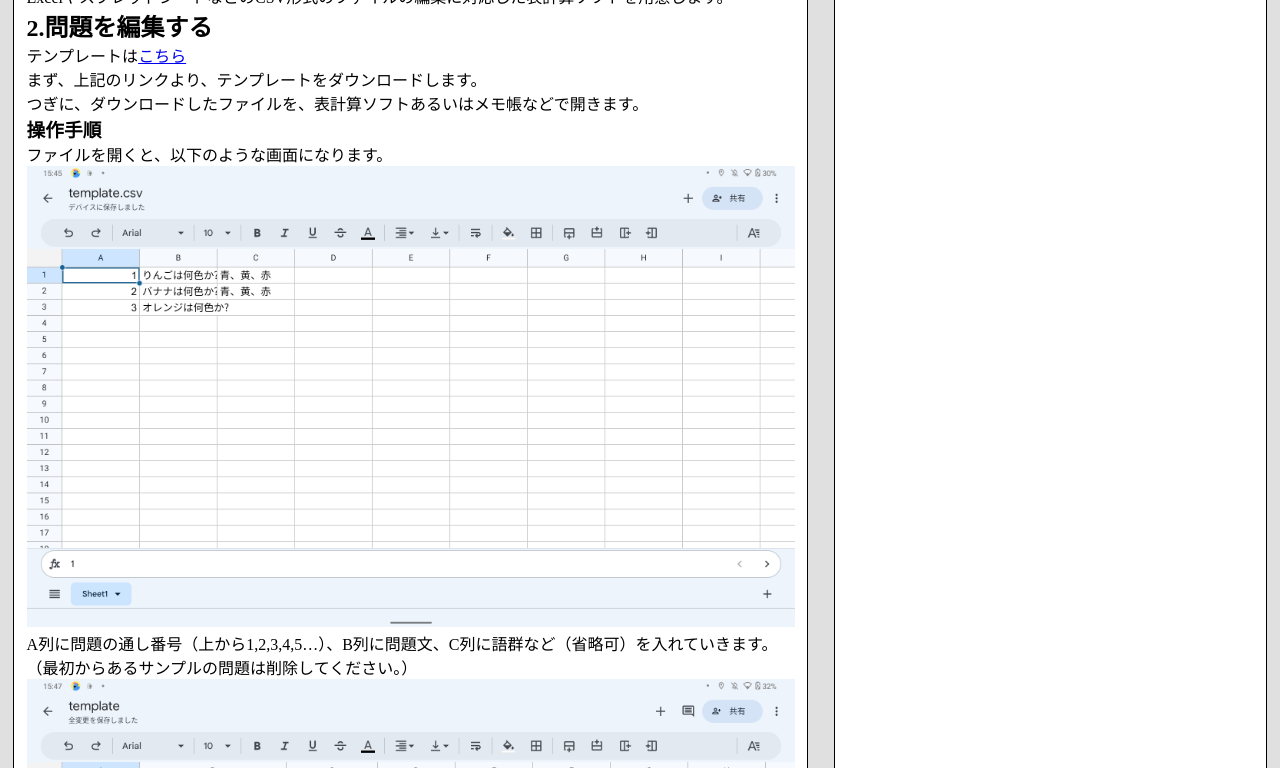
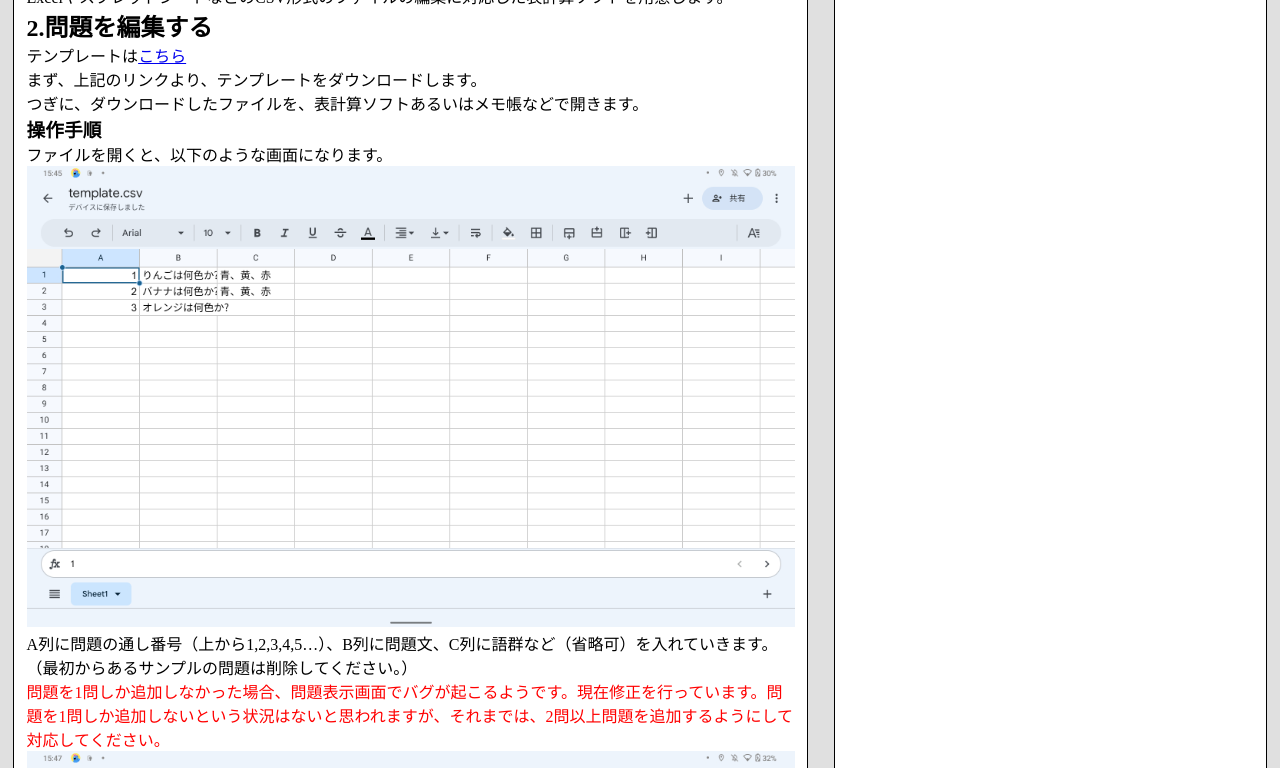
Before and after one commit to kw-ms/questionplayer, a plain HTML site: page csvmanual.html in a window 1280 px wide. Shown: the part 184-952 px from the top of the page. Drawn offline with Linux system fonts and the light colour scheme.

Commit message:
バグ報告追加

```diff
--- a/csvmanual.html
+++ b/csvmanual.html
@@ -74,6 +74,9 @@
         .finish:active{
             background-color: rgb(80, 80, 80);
         }
+        .red{
+            color:red
+        }
     </style>
 </head>
 <body>
@@ -94,6 +97,7 @@
             <p>ファイルを開くと、以下のような画面になります。</p>
             <p><img src="./1.jpg" width="100%"></p>
             <p>A列に問題の通し番号（上から1,2,3,4,5…）、B列に問題文、C列に語群など（省略可）を入れていきます。（最初からあるサンプルの問題は削除してください。）</p>
+            <p class="red">問題を1問しか追加しなかった場合、問題表示画面でバグが起こるようです。現在修正を行っています。問題を1問しか追加しないという状況はないと思われますが、それまでは、2問以上問題を追加するようにして対応してください。</p>
             <p><img src="./2.jpg" width="100%"></p>
             <p>終わったら、CSV形式のファイルとして保存します。<br>作成したファイルは、<a href="./view.html">問題データを閲覧</a>からそのまま使用できます。</p>
             <button onclick="location.href='./index.html'" class="finish">戻る</button>
```
